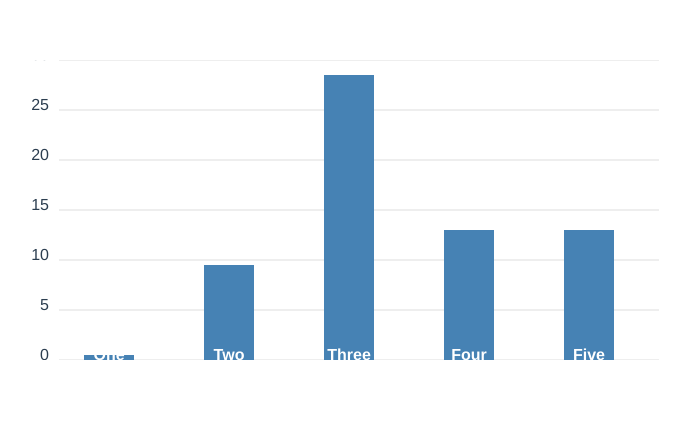
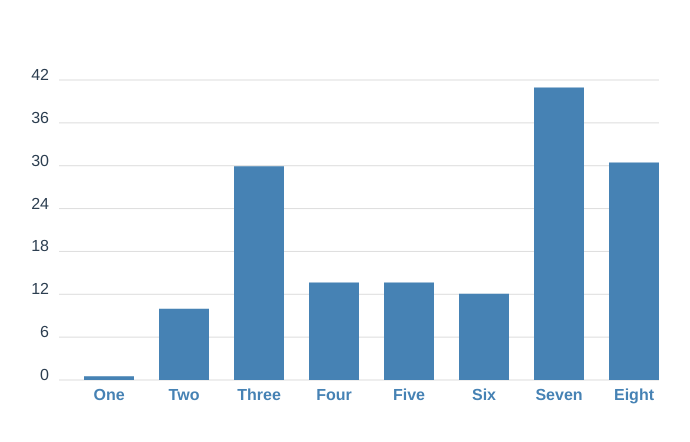
Before and after one commit to tesla3327/vue-giraffe, a Vue app: page / in a window 1280 px wide. Shown: the top 442 px of the page, without its empty margins (306-996 px from the left). Built offline with nearby package versions, Linux system fonts and the light colour scheme.

Commit message:
Specify margins for the graph so we can control overflow on each side independently

```diff
--- a/src/components/BarGraphDemo.vue
+++ b/src/components/BarGraphDemo.vue
@@ -7,9 +7,14 @@
 
       <!-- SVG -->
       <svg
-        :width="width + offsetX"
-        :height="height"
-        :viewBox="`0 0 ${width + offsetX} ${height}`"
+        :width="width + marginLeft + marginRight"
+        :height="height + marginTop + marginBottom"
+        :viewBox="`
+          ${-marginLeft}
+          ${-marginTop}
+          ${width + marginLeft + marginRight}
+          ${height + marginTop + marginBottom}
+        `"
       >
         <Grid>
           <template slot-scope="{ x, y }">
@@ -17,7 +22,7 @@
               <path
                 v-for="({ offset, value }, index) in y"
                 class="line line--x"
-                :d="`M ${offsetX} ${height - offset}, L ${width + offsetX} ${height - offset}`"
+                :d="`M 0 ${height - offset}, L ${width} ${height - offset}`"
                 :key="`${index}-line-x`"
               />
               <text
@@ -25,7 +30,7 @@
                 class="marker marker--x"
                 text-anchor="end"
                 :key="`${index}-marker-x`"
-                :x="offsetX - 10"
+                :x="-10"
                 :y="height - offset"
               >
                 {{ value }}
@@ -44,15 +49,15 @@
                 class="bar"
                 :height="position.y"
                 :y="height - position.y"
-                :x="position.x + 25 + offsetX"
+                :x="position.x + 25"
                 :id="`${x}-${y}`"
               />
               <text
                 class="label"
                 text-anchor="middle"
                 :key="`${index}-label-y`"
-                :x="position.x + offsetX + 50"
-                :y="height"
+                :x="position.x + 50"
+                :y="height + 20"
               >
                 {{ labels[index] }}
               </text>
@@ -111,7 +116,7 @@ import Point from './Point';
 
 const points = [];
 const scale = (Math.round(Math.random() * 100) + 5) * 10;
-for (let i = 0; i < 5; i++) {
+for (let i = 0; i < 8; i++) {
   points.push({
     id: i,
     x: i,
@@ -125,6 +130,11 @@ const labels = [
   'Three',
   'Four',
   'Five',
+  'Six',
+  'Seven',
+  'Eight',
+  'Nine',
+  'Ten'
 ];
 
 export default {
@@ -139,7 +149,10 @@ export default {
       labels,
       height: 300,
       width: 600,
-      offsetX: 50,
+      marginLeft: 50,
+      marginRight: 0,
+      marginTop: 20,
+      marginBottom: 30,
     };
   }
 };
@@ -160,7 +173,7 @@ svg {
 .label {
   width: 500px;
   font-weight: bold;
-  fill: white;
+  fill: steelblue;
 }
 
 .line {
--- a/src/components/Graph.js
+++ b/src/components/Graph.js
@@ -1,5 +1,5 @@
 const minSpacing = 40;
-const ROUND_TO_NEAREST = 5;
+const ROUND_TO_NEAREST = 2;
 
 export default {
   name: 'Graph',
```
